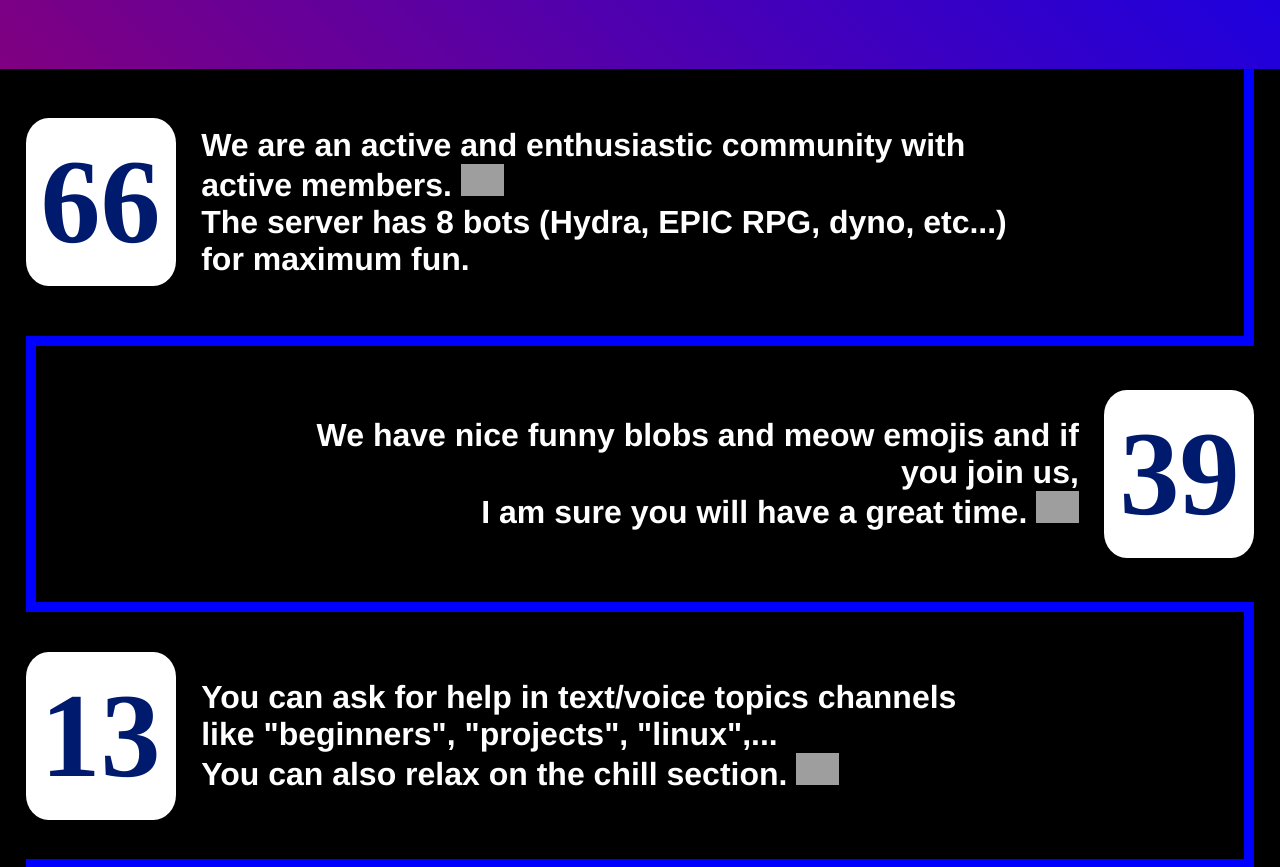
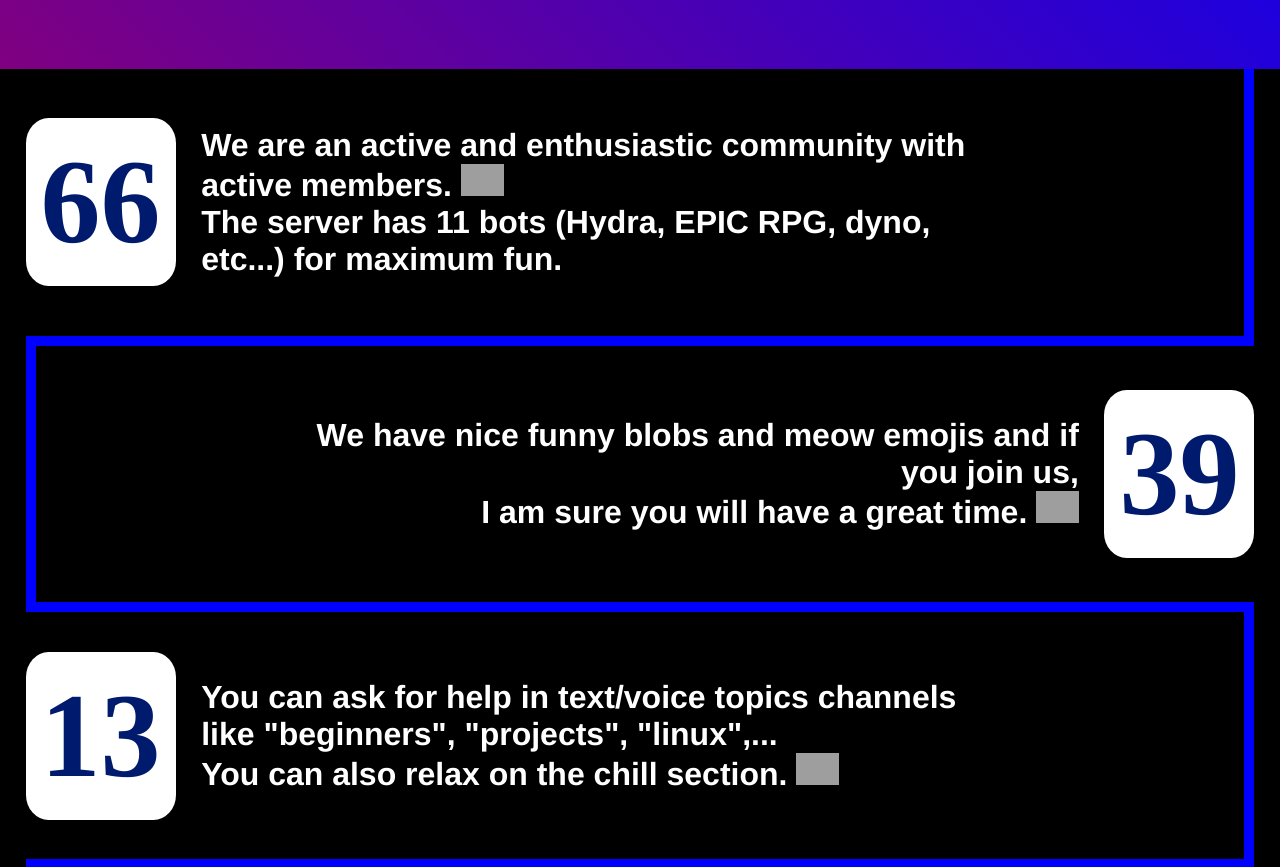
Before and after one commit to Raspberry-Pi-Squad/website, a plain HTML site: page index.html in a window 1280 px wide. Shown: the part 1211-2078 px from the top of the page. Drawn offline with nearby package versions, Linux system fonts and the light colour scheme; grey boxes are pictures that could not be loaded.

Commit message:
🏗️ We now have 11 bots

```diff
--- a/index.html
+++ b/index.html
@@ -67,7 +67,7 @@
 				<p class="row_description">
 					We are an active and enthusiastic community with active members.
 					<img src="https://cdn.discordapp.com/emojis/808100563182157834.png?v=1" alt="Long live Discord !" class="emoji" /><br />
-					The server has 8 bots (Hydra, EPIC RPG, dyno, etc...) for maximum fun.
+					The server has 11 bots (Hydra, EPIC RPG, dyno, etc...) for maximum fun.
 				</p>
 			</div>
 			<div id="box2">
```
